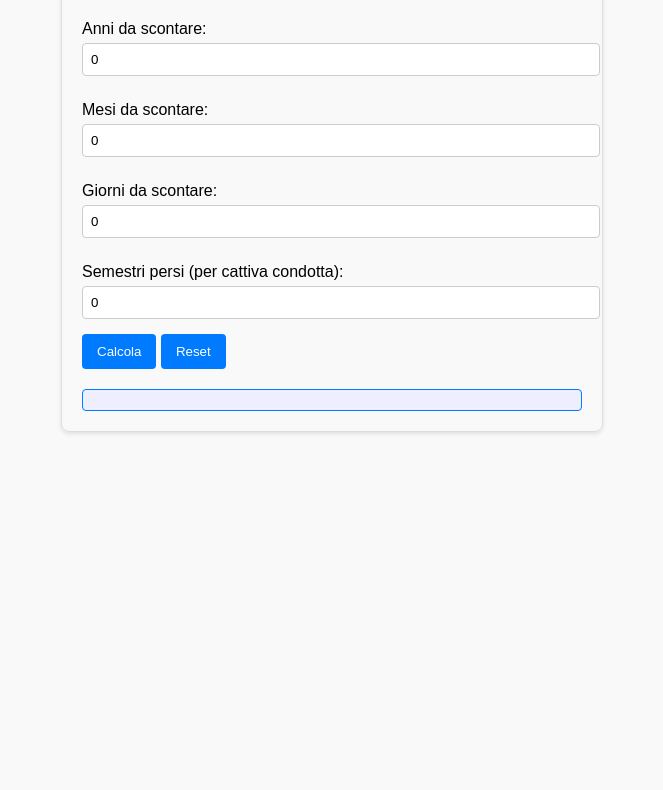
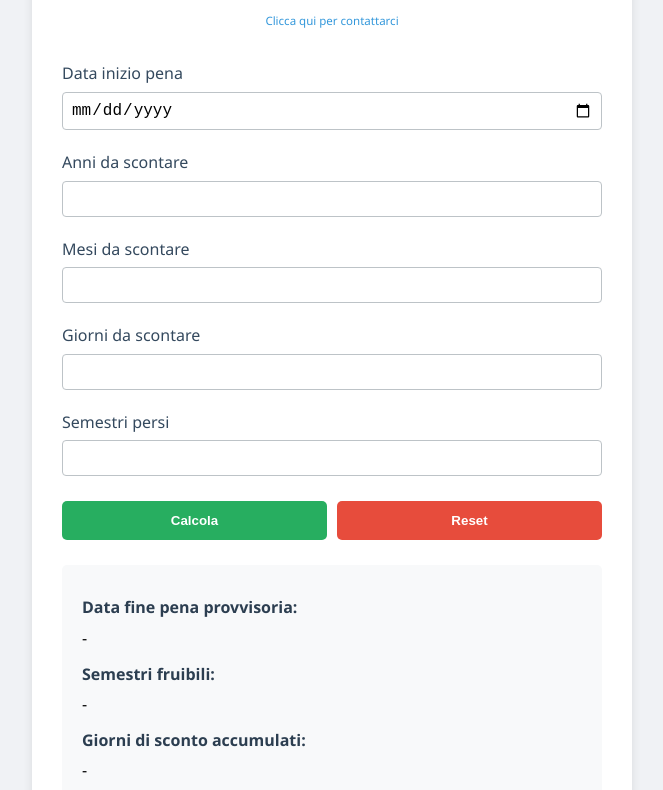
Before and after one commit to addering/liberazioneanticipata, a plain HTML site: page index.html in a window 1280 px wide. Shown: the part 164-954 px from the top of the page, without its empty margins (308-971 px from the left). Before the commit the page ends 800 px from the top, so only its background shows below. Drawn offline with Linux system fonts and the light colour scheme.

Commit message:
Update index.html

```diff
--- a/index.html
+++ b/index.html
@@ -3,119 +3,122 @@
 <head>
     <meta charset="UTF-8">
     <meta name="viewport" content="width=device-width, initial-scale=1.0">
-    <title>Calcolatore Fine Pena</title>
+    <title>Calcolo Liberazione Anticipata</title>
     <style>
-        body {
-            font-family: Arial, sans-serif;
-            margin: 20px;
-            padding: 20px;
-            max-width: 500px;
-            margin: auto;
-            background-color: #f9f9f9;
-            border: 1px solid #ddd;
-            border-radius: 8px;
-            box-shadow: 0 2px 4px rgba(0, 0, 0, 0.1);
-        }
-        label {
-            display: block;
-            margin-top: 10px;
-        }
-        input[type="number"], input[type="date"] {
-            width: 100%;
-            padding: 8px;
-            margin-top: 5px;
-            margin-bottom: 15px;
-            border: 1px solid #ccc;
-            border-radius: 4px;
-        }
-        button {
-            padding: 10px 15px;
-            background-color: #007BFF;
-            color: white;
-            border: none;
-            border-radius: 4px;
-            cursor: pointer;
-        }
-        button:hover {
-            background-color: #0056b3;
-        }
-        .result {
-            margin-top: 20px;
-            padding: 10px;
-            background-color: #eef;
-            border: 1px solid #007BFF;
-            border-radius: 4px;
-        }
+        /* Stili CSS rimangono identici alla versione precedente */
+        * { box-sizing: border-box; margin: 0; padding: 0; }
+        body { font-family: 'Segoe UI', Tahoma, Geneva, Verdana, sans-serif; line-height: 1.6; padding: 20px; background-color: #f0f2f5; }
+        .container { max-width: 600px; margin: 0 auto; background: white; padding: 30px; border-radius: 10px; box-shadow: 0 2px 10px rgba(0,0,0,0.1); }
+        h1 { text-align: center; color: #2c3e50; margin-bottom: 10px; }
+        .subtitle { text-align: center; font-size: 0.9em; margin-bottom: 30px; }
+        .contact-link { text-align: center; margin-top: 20px; }
+        .contact-link a { color: #3498db; text-decoration: none; font-size: 0.8em; }
+        .input-group { margin-bottom: 20px; }
+        label { display: block; margin-bottom: 5px; color: #34495e; font-weight: 500; }
+        input[type="date"], input[type="number"] { width: 100%; padding: 8px; border: 1px solid #bdc3c7; border-radius: 4px; font-size: 16px; }
+        .button-group { display: flex; gap: 10px; margin-top: 25px; }
+        button { flex: 1; padding: 12px; border: none; border-radius: 5px; cursor: pointer; font-weight: bold; transition: opacity 0.3s; }
+        button:hover { opacity: 0.9; }
+        #calculateBtn { background-color: #27ae60; color: white; }
+        #resetBtn { background-color: #e74c3c; color: white; }
+        .results { margin-top: 25px; padding: 20px; background-color: #f8f9fa; border-radius: 5px; }
+        .result-item { margin: 10px 0; }
+        .result-item strong { color: #2c3e50; display: block; margin-bottom: 5px; }
+        @media (max-width: 480px) { .container { padding: 20px; } input[type="number"] { font-size: 14px; } button { font-size: 14px; } }
     </style>
 </head>
 <body>
-    <h1>Calcolatore Fine Pena</h1>
-    <label>Data di inizio pena:</label>
-    <input type="date" id="startDate">
+    <div class="container">
+        <h1>Calcolo Liberazione Anticipata by Luca e Alex</h1>
 
-    <label>Anni da scontare:</label>
-    <input type="number" id="years" value="0">
+        <div class="subtitle">
+            <div class="contact-link">
+                <a href="https://www.tiktok.com/@detenutiliberi1" target="_blank">Clicca qui per contattarci</a>
+            </div>
+        </div>
 
-    <label>Mesi da scontare:</label>
-    <input type="number" id="months" value="0">
+        <!-- Campi input (rimangono identici) -->
+        <div class="input-group"><label>Data inizio pena</label><input type="date" id="startDate"></div>
+        <div class="input-group"><label>Anni da scontare</label><input type="number" id="years" min="0"></div>
+        <div class="input-group"><label>Mesi da scontare</label><input type="number" id="months" min="0"></div>
+        <div class="input-group"><label>Giorni da scontare</label><input type="number" id="days" min="0"></div>
+        <div class="input-group"><label>Semestri persi</label><input type="number" id="lostSemesters" min="0"></div>
 
-    <label>Giorni da scontare:</label>
-    <input type="number" id="days" value="0">
+        <div class="button-group">
+            <button id="calculateBtn" onclick="calculate()">Calcola</button>
+            <button id="resetBtn" onclick="resetForm()">Reset</button>
+        </div>
 
-    <label>Semestri persi (per cattiva condotta):</label>
-    <input type="number" id="lostSemesters" value="0">
-
-    <button onclick="calculate()">Calcola</button>
-    <button onclick="resetFields()">Reset</button>
-
-    <div class="result" id="result"></div>
+        <div class="results">
+            <div class="result-item"><strong>Data fine pena provvisoria:</strong><span id="provisionalEnd">-</span></div>
+            <div class="result-item"><strong>Semestri fruibili:</strong><span id="validSemesters">-</span></div>
+            <div class="result-item"><strong>Giorni di sconto accumulati:</strong><span id="discountDays">-</span></div>
+            <div class="result-item"><strong>Data fine pena definitiva:</strong><span id="definitiveEnd">-</span></div>
+        </div>
+    </div>
 
     <script>
         function calculate() {
-            const startDate = new Date(document.getElementById('startDate').value);
+            // Recupera i valori dai campi
+            const start = new Date(document.getElementById('startDate').value);
             const years = parseInt(document.getElementById('years').value) || 0;
             const months = parseInt(document.getElementById('months').value) || 0;
             const days = parseInt(document.getElementById('days').value) || 0;
-            const lostSemesters = parseInt(document.getElementById('lostSemesters').value) || 0;
+            const lost = parseInt(document.getElementById('lostSemesters').value) || 0;
 
-            if (isNaN(startDate.getTime())) {
-                alert("Inserisci una data di inizio valida.");
+            if (!document.getElementById('startDate').value) {
+                alert("Inserire la data di inizio pena");
                 return;
             }
 
-            // Calcolo della data provvisoria
-            let provisionalReleaseDate = new Date(startDate);
-            provisionalReleaseDate.setFullYear(provisionalReleaseDate.getFullYear() + years);
-            provisionalReleaseDate.setMonth(provisionalReleaseDate.getMonth() + months);
-            provisionalReleaseDate.setDate(provisionalReleaseDate.getDate() + days);
+            // 1. Calcola la data di fine pena provvisoria iniziale
+            const initialProvisionalEnd = new Date(start);
+            initialProvisionalEnd.setFullYear(start.getFullYear() + years);
+            initialProvisionalEnd.setMonth(start.getMonth() + months);
+            initialProvisionalEnd.setDate(start.getDate() + days);
 
-            // Calcolo dei semestri totali e fruibili
-            const totalMonths = years * 12 + months;
-            const totalSemesters = Math.floor(totalMonths / 6);
-            let usableSemesters = Math.max(totalSemesters - lostSemesters, 0);
+            // 2. Calcolo dinamico degli sconti
+            let currentDate = new Date(start);
+            let remainingEnd = new Date(initialProvisionalEnd);
+            let semestriEffettivi = 0;
 
-            // Applica iterativamente lo sconto per i semestri
-            let finalReleaseDate = new Date(provisionalReleaseDate);
-            for (let i = 0; i < usableSemesters; i++) {
-                finalReleaseDate.setDate(finalReleaseDate.getDate() - 45);
+            while(true) {
+                // Calcola la fine del prossimo semestre
+                const nextSemester = new Date(currentDate);
+                nextSemester.setMonth(nextSemester.getMonth() + 6);
+
+                // Verifica se il semestre è completo
+                if(nextSemester > remainingEnd) break;
+
+                // Applica lo sconto di 45 giorni
+                remainingEnd.setDate(remainingEnd.getDate() - 45);
+                semestriEffettivi++;
+                currentDate = nextSemester;
             }
 
-            // Visualizzazione dei risultati
-            const resultDiv = document.getElementById('result');
-            resultDiv.innerHTML = `
-                <p><strong>Data fine pena provvisoria:</strong> ${provisionalReleaseDate.toISOString().split('T')[0]}</p>
-                <p><strong>Semestri fruibili:</strong> ${usableSemesters}</p>
-                <p><strong>Data fine pena definitiva:</strong> ${finalReleaseDate.toISOString().split('T')[0]}</p>
-            `;
+            // 3. Sottrai i semestri persi
+            semestriEffettivi = Math.max(semestriEffettivi - lost, 0);
+            const scontoTotale = semestriEffettivi * 45;
+
+            // 4. Calcola la data definitiva finale
+            const definitiveEnd = new Date(initialProvisionalEnd);
+            definitiveEnd.setDate(definitiveEnd.getDate() - scontoTotale);
+
+            // 5. Aggiorna l'interfaccia
+            document.getElementById('provisionalEnd').textContent = initialProvisionalEnd.toLocaleDateString('it-IT');
+            document.getElementById('validSemesters').textContent = semestriEffettivi;
+            document.getElementById('discountDays').textContent = `${scontoTotale} giorni (${(scontoTotale/30).toFixed(1)} mesi)`;
+            document.getElementById('definitiveEnd').textContent = definitiveEnd.toLocaleDateString('it-IT');
         }
 
-        function resetFields() {
+        function resetForm() {
+            // Resetta tutti i campi e risultati
             document.getElementById('startDate').value = '';
-            document.getElementById('years').value = '0';
-            document.getElementById('months').value = '0';
-            document.getElementById('days').value = '0';
-            document.getElementById('lostSemesters').value = '0';
-            document.getElementById('result').innerHTML = '';
+            document.getElementById('years').value = '';
+            document.getElementById('months').value = '';
+            document.getElementById('days').value = '';
+            document.getElementById('lostSemesters').value = '';
+            document.querySelectorAll('.results span').forEach(span => span.textContent = '-');
         }
     </script>
 </body>
```
